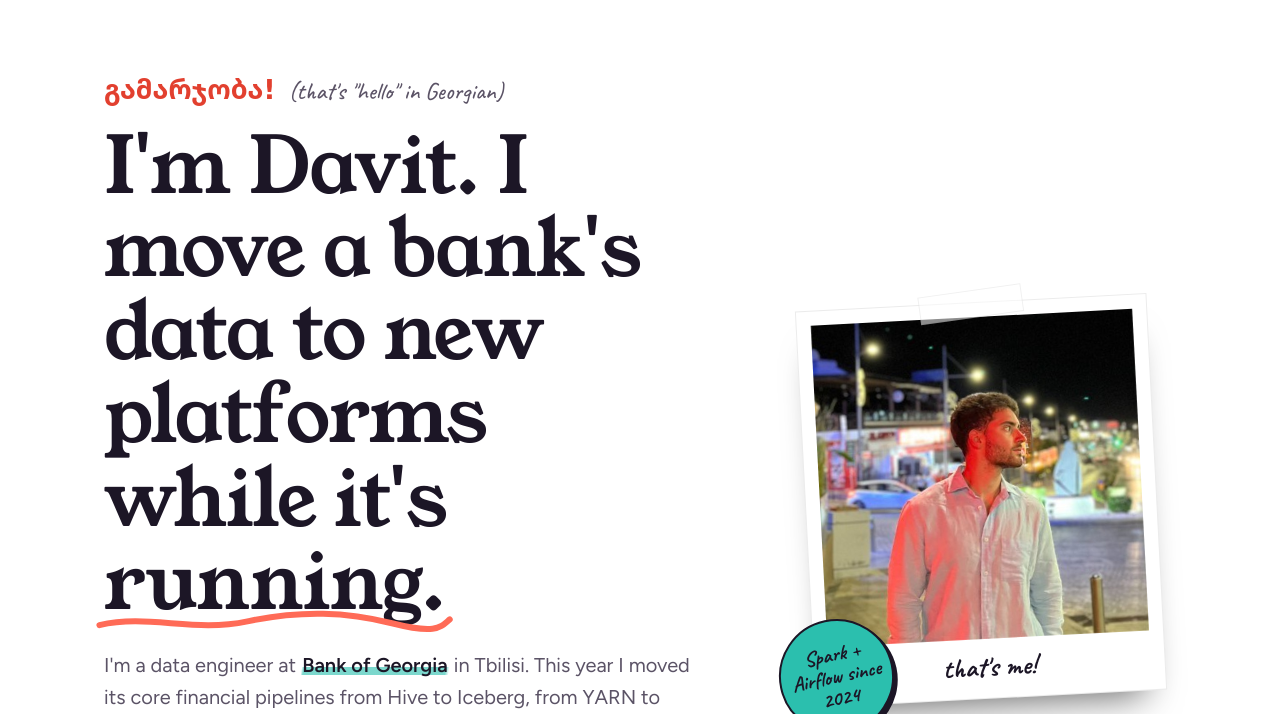
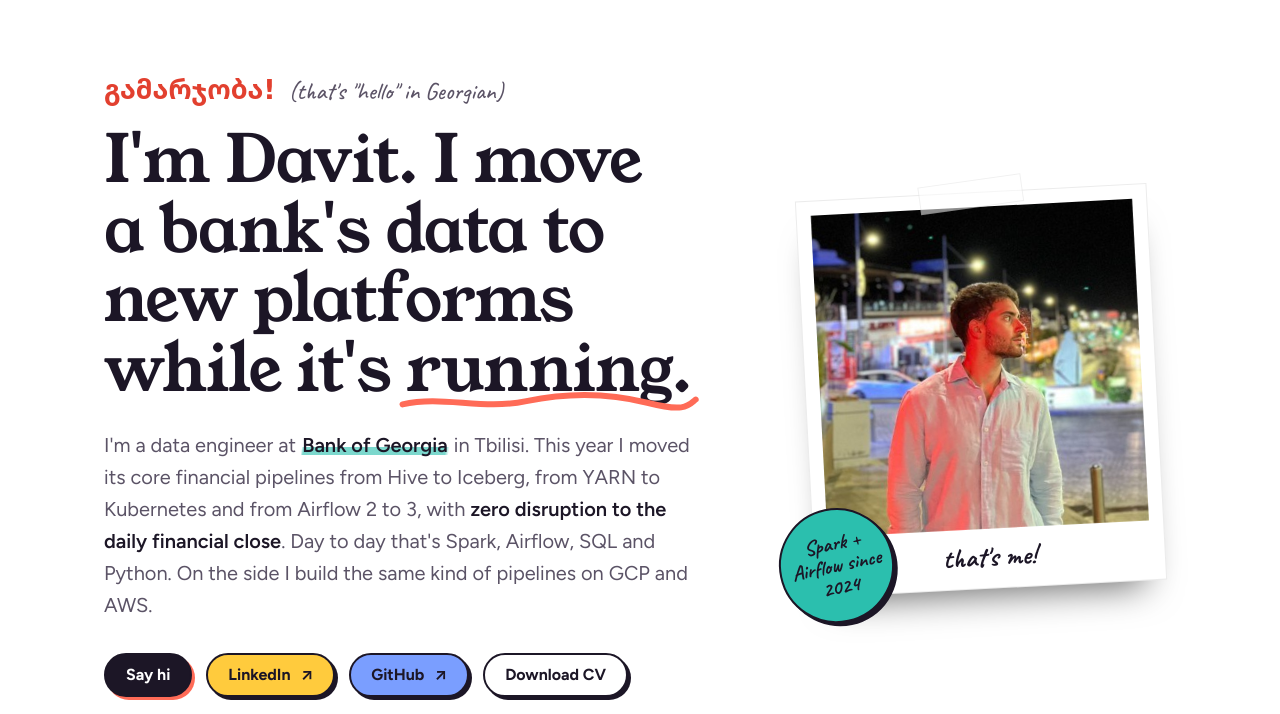
Before and after one commit to davittchelidze1/davittchelidze1.github.io, a plain HTML site: page index.html in a window 1280 px wide. Shown: the part 68-782 px from the top of the page. Drawn offline with Linux system fonts and the light colour scheme.

Commit message:
Shrink hero headline a little (#2)
Claude-Session: https://claude.ai/code/session_01TMEJQztQkWh99H54E8YSmC

Co-authored-by: Claude <noreply@anthropic.com>

```diff
--- a/index.html
+++ b/index.html
@@ -95,7 +95,7 @@ p,ul,ol{margin:0}
 .hello{display:flex;flex-wrap:wrap;align-items:baseline;gap:.15rem .8rem}
 .hello .ka{font-family:var(--geo);font-weight:800;font-size:clamp(1.35rem,2.4vw,1.7rem);color:var(--pen)}
 .hello .hand{font-family:var(--hand);font-size:1.5rem;color:var(--ink-soft)}
-.big{font-family:var(--display);font-size:clamp(2.5rem,6.3vw,4.9rem);line-height:1.06;letter-spacing:-.015em;margin:.9rem 0 1.6rem}
+.big{font-family:var(--display);font-size:clamp(2.2rem,5.3vw,4.1rem);line-height:1.06;letter-spacing:-.015em;margin:.9rem 0 1.6rem}
 .squig{position:relative;display:inline-block}
 .squig svg{position:absolute;left:-3%;bottom:-.14em;width:106%;height:.34em;overflow:visible;pointer-events:none}
 .squig path{fill:none;stroke:var(--tomato);stroke-width:6;stroke-linecap:round;vector-effect:non-scaling-stroke}
```
